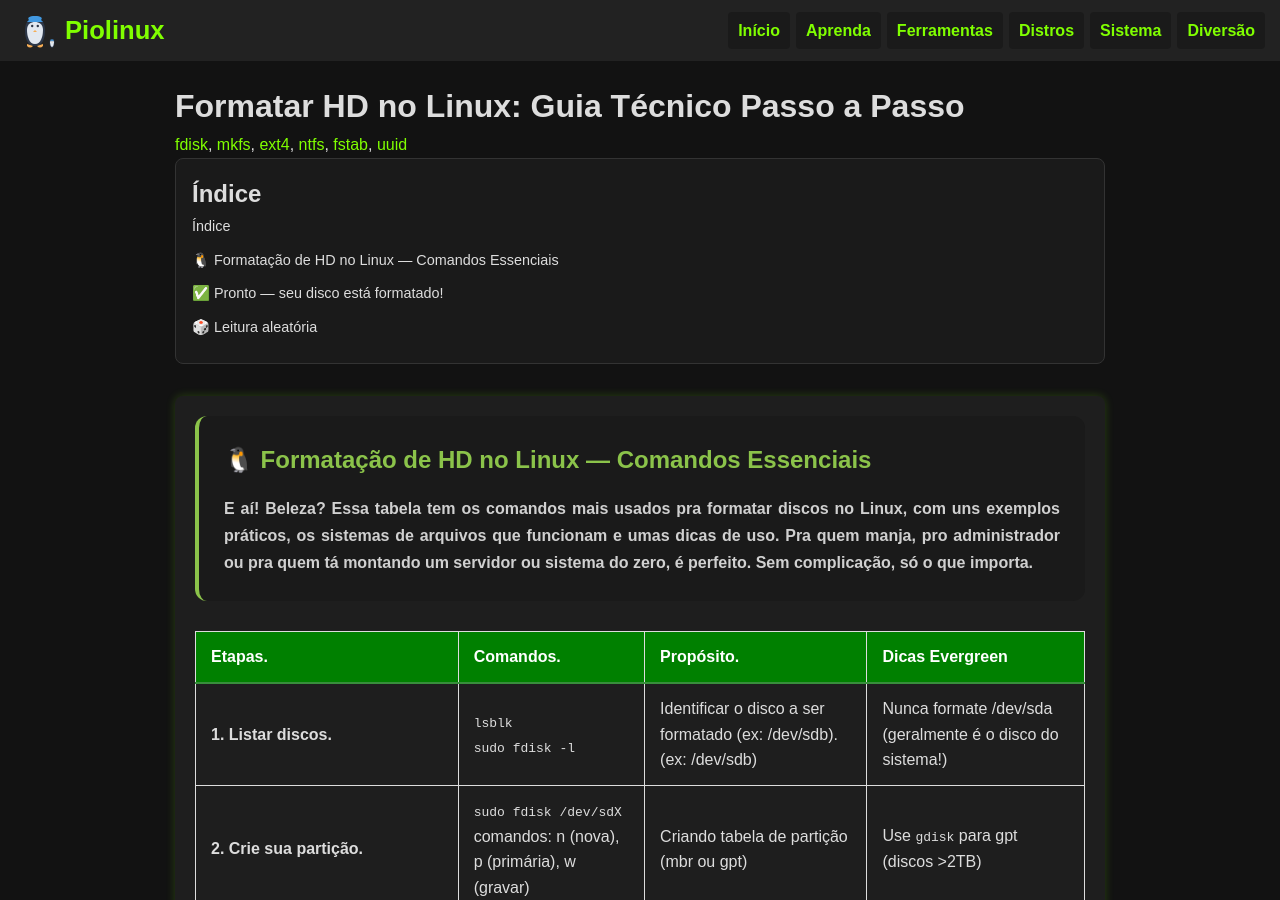
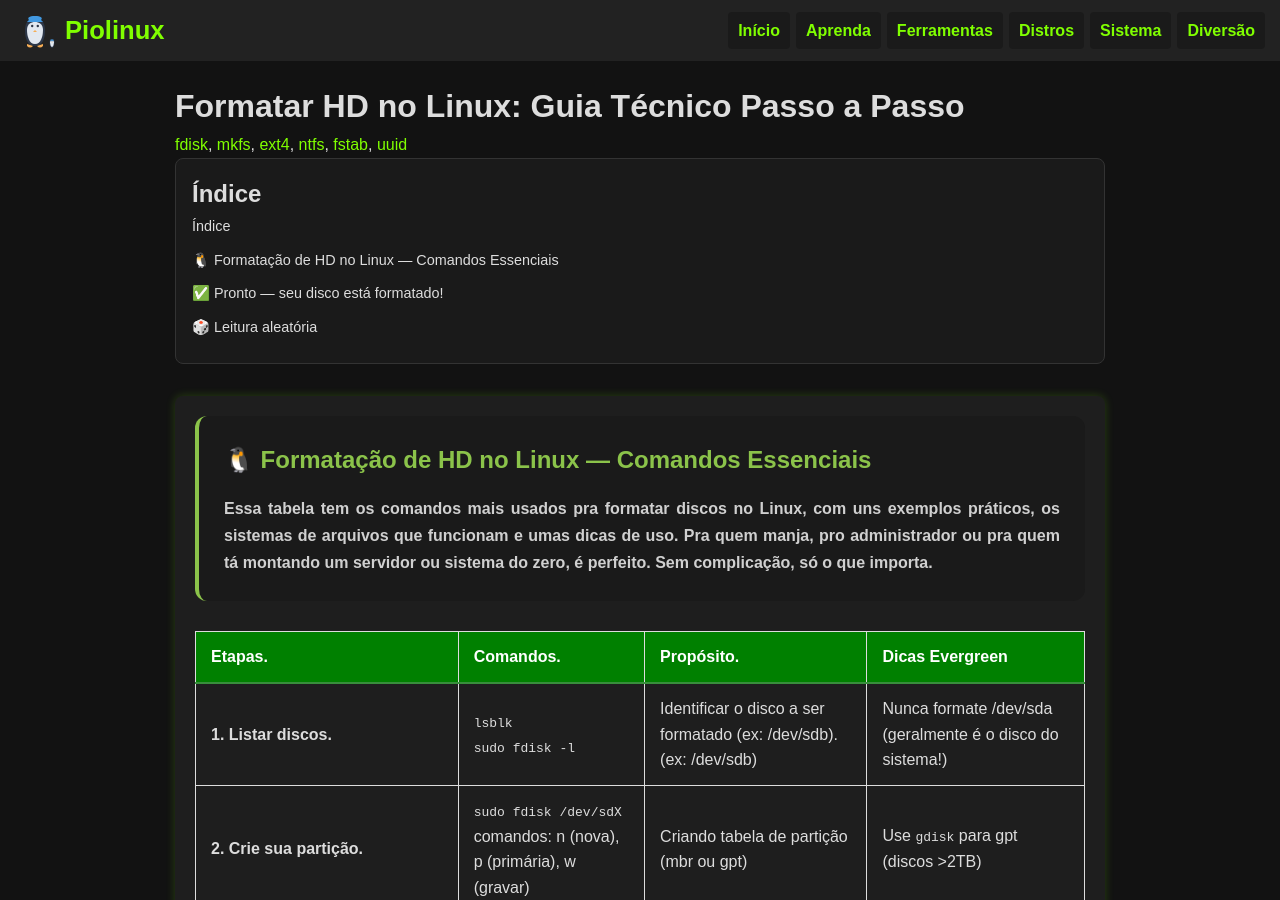
Before and after one commit to Piolinux/piolinux-site, a Jekyll site: the page built from _pages/formatar-hd-no-linux-guia-tecnico-passo-a-passo.md, in a window 1280 px wide and 900 px high. Built offline with Jekyll 4.4.1, drawn with Linux system fonts in a browser that asks for light colours.

Commit message:
Update formatar-hd-no-linux-guia-tecnico-passo-a-passo.md

```diff
--- a/_pages/formatar-hd-no-linux-guia-tecnico-passo-a-passo.md
+++ b/_pages/formatar-hd-no-linux-guia-tecnico-passo-a-passo.md
@@ -17,7 +17,7 @@ tags: [fdisk, mkfs, ext4, ntfs, fstab, uuid]
  <div class="intro-section" style="background: #1a1a1a; padding: 25px; border-radius: 12px; border-left: 4px solid #8bc34a; margin-bottom: 30px;">
     <h2 style="color: #8bc34a; margin: 0 0 15px 0; font-size: 1.5em;">🐧 Formatação de HD no Linux — Comandos Essenciais</h2>
     <p style="color: #d0d0d0; line-height: 1.7; margin: 0;">
-      <strong>  E aí! Beleza? Essa tabela tem os comandos mais usados pra formatar discos no Linux, com uns exemplos práticos, os sistemas de arquivos que funcionam e umas dicas de uso. Pra quem manja, pro administrador ou pra quem tá montando um servidor ou sistema do zero, é perfeito. Sem complicação, só o que importa.</strong>
+      <strong>Essa tabela tem os comandos mais usados pra formatar discos no Linux, com uns exemplos práticos, os sistemas de arquivos que funcionam e umas dicas de uso. Pra quem manja, pro administrador ou pra quem tá montando um servidor ou sistema do zero, é perfeito. Sem complicação, só o que importa.</strong>
     </p>
 </div>
 
```
